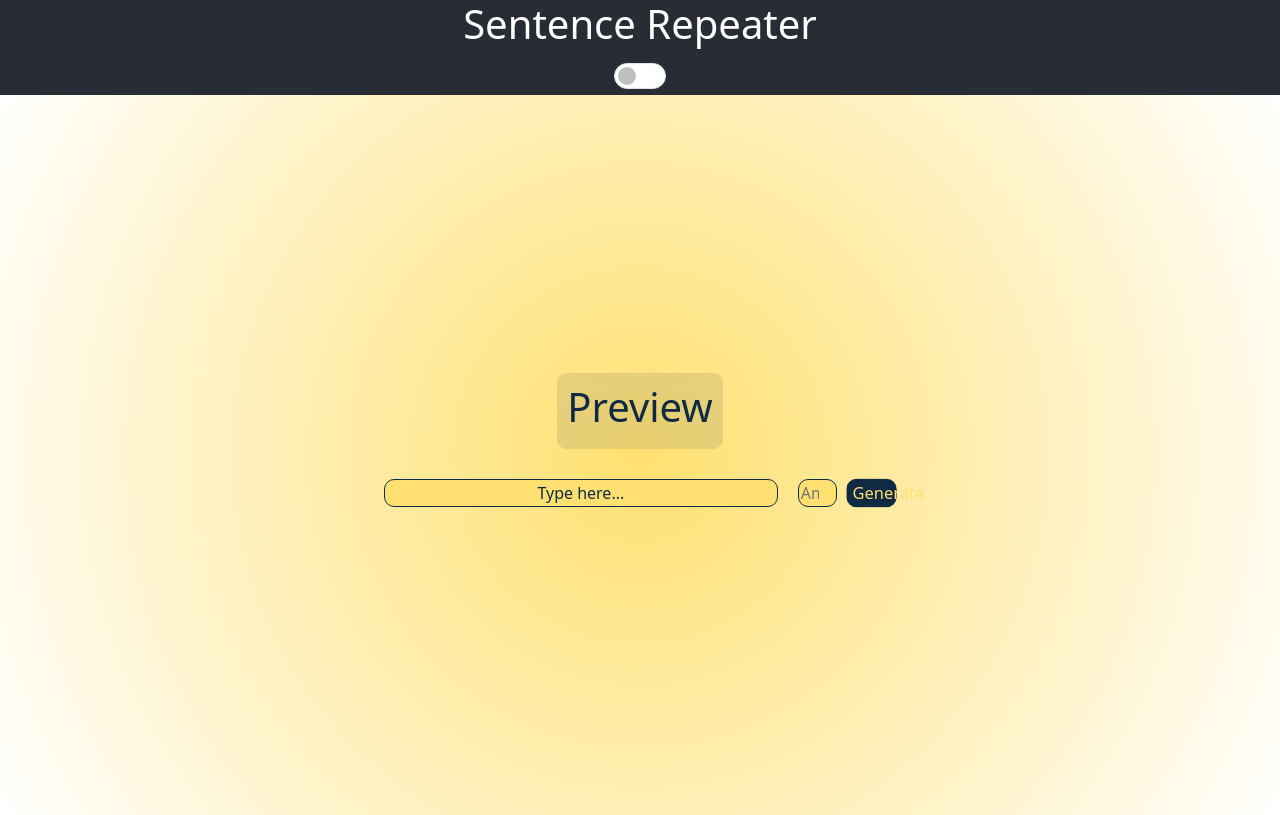
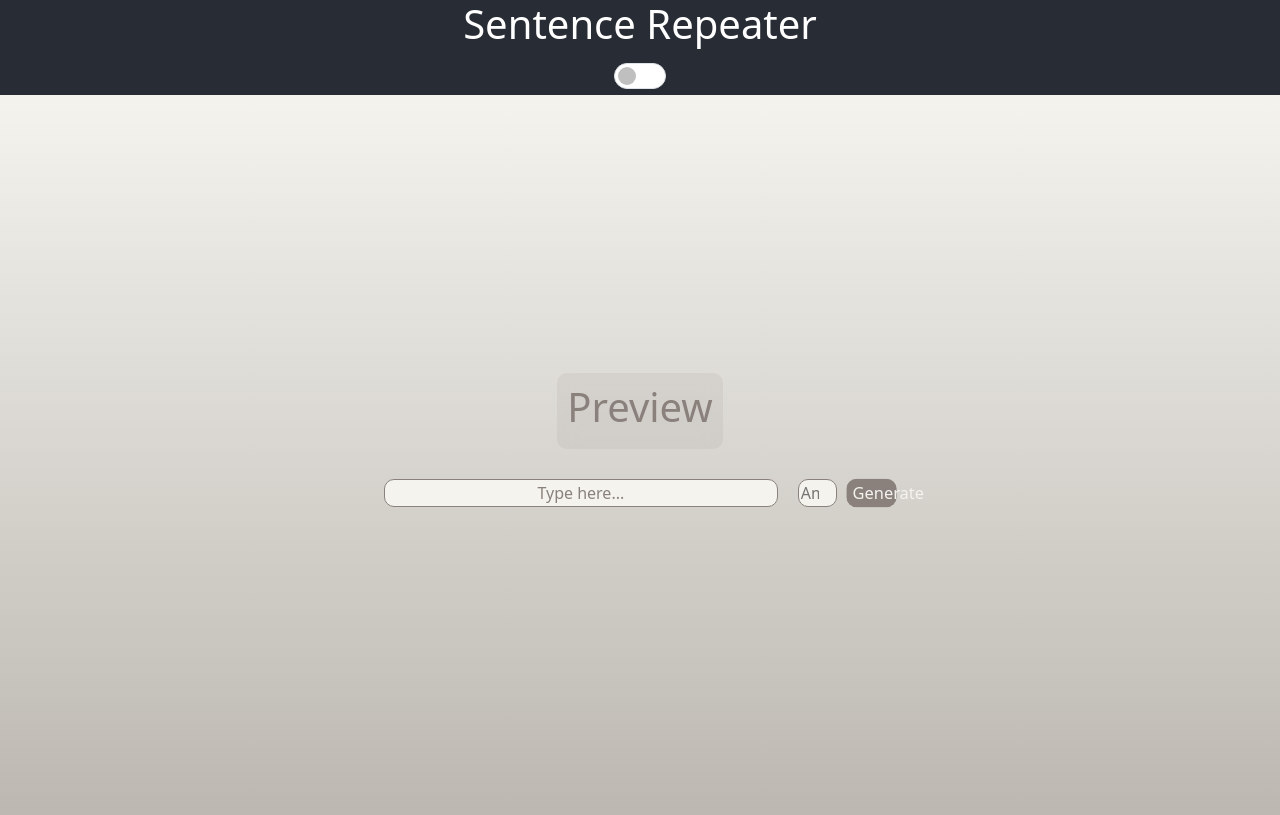
Before and after one commit to akael888/sentence-repeater, a React (Create React App) app in the folder my-app/: page / in a window 1280 px wide. Built offline with nearby package versions, Linux system fonts and the light colour scheme.

Commit message:
feat : Finished Temporary Dark and Light Mode

```diff
--- a/my-app/src/App.css
+++ b/my-app/src/App.css
@@ -39,17 +39,17 @@
 }
 
 body.dark * {
-  --main-color: #102a43;
-  --sub-color: 	#486581;
-  --opposite-color : #ffe070;
-  --opposite-sub-color : #ffffff;
+  --main-color: #2d232e;
+  --sub-color: #474448;
+  --opposite-color: #f1dac4;
+  --opposite-sub-color: #a69cac;
 
-  --color-background: #102a43;
-  --color-foreground: #486581;
-  --gradient-color-start: #102a43;
-  --gradient-color-end: #486581;
-  --text-color:  #FFFFFF;
-  --shadow-color : #FFFFFF;
+  --color-background: #0d0c1d;
+  --color-foreground: #161b33;
+  --gradient-color-start: #2d232e;
+  --gradient-color-end: #474448;
+  --text-color: #FFFFFF;
+  --shadow-color: #FFFFFF;
 
 
   --image-grayscale: 50%;
@@ -61,22 +61,21 @@ body.dark * {
 }
 
 body * {
-  --main-color: #ffe070;
-  --sub-color: #ffffff;
-  --opposite-color : #102a43;
-   --opposite-sub-color : #486581;
+  --main-color: #f4f3ee;
+  --sub-color: #bcb8b1;
+  --opposite-color: #8a817c;
+  --opposite-sub-color: #463f3a;
 
   --color-background: #FFFFFF;
   --color-foreground: #282c34;
-  --gradient-color-start: #ffe070;
-  --gradient-color-end: #ffffff;
-  --text-color:  #102a43;
-  --shadow-color : #102a43;
+  --gradient-color-start: #f4f3ee;
+  --gradient-color-end: #bcb8b1;
+  --shadow-color: #102a43;
 
 
 
 
-   --image-grayscale: 0;
+  --image-grayscale: 0;
   --image-opacity: 100%;
 
   /* background-color: white !important;
--- a/my-app/src/components/repeater.js
+++ b/my-app/src/components/repeater.js
@@ -64,7 +64,7 @@ function Repeater({ mainTextChange }) {
       newVariables.set(index, {
         id: position,
         name: "Variable " + index,
-        type: "Number",
+        type: "Integer",
         value: index,
         iterate: true,
       });
--- a/my-app/src/components/repeater.module.css
+++ b/my-app/src/components/repeater.module.css
@@ -33,7 +33,7 @@
   width: 100%;
   min-height: 90vh;
   display: flex;
-  background: radial-gradient(circle, var(--gradient-color-start) 0%, var(--gradient-color-end) 100%);
+  background: linear-gradient(180deg, var(--gradient-color-start) 0%, var(--gradient-color-end) 100%);
   justify-content: center;
   overflow: hidden;
 
```
